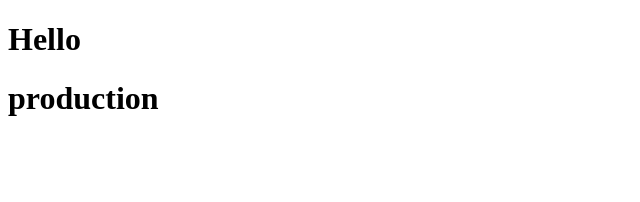
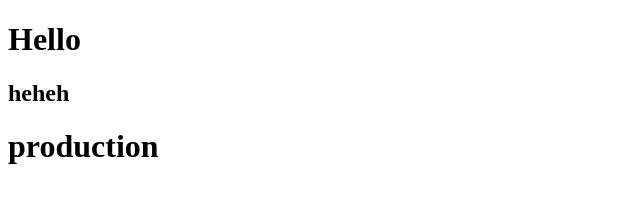
Before and after one commit to Kanishka-130505/GithubK, a plain HTML site: page index.html in a window 1280 px wide. Shown: the whole page, without its empty margins (0-640 px from the left). Drawn offline with Linux system fonts and the light colour scheme.

Commit message:
production add

```diff
--- a/index.html
+++ b/index.html
@@ -7,6 +7,7 @@
 </head>
 <body>
     <h1>Hello</h1>
+    <h2>heheh</h2>
     <h1>production</h1>
 </body>
 </html>
```
